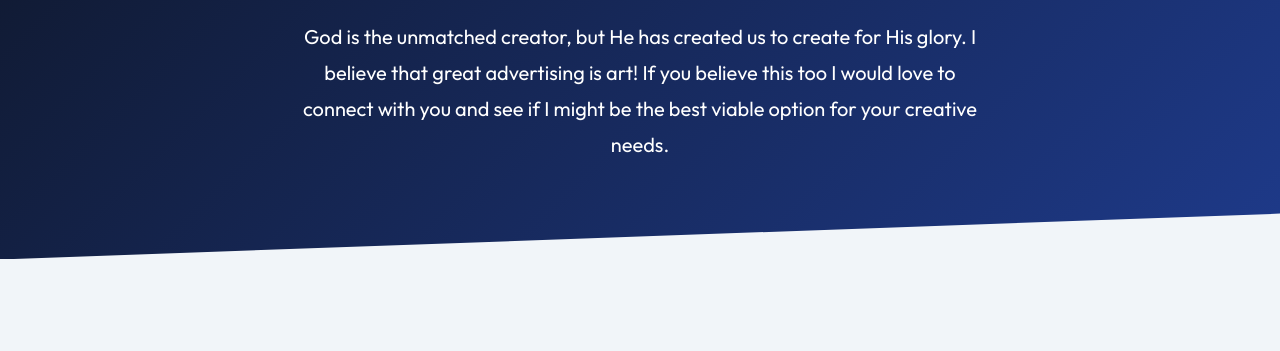
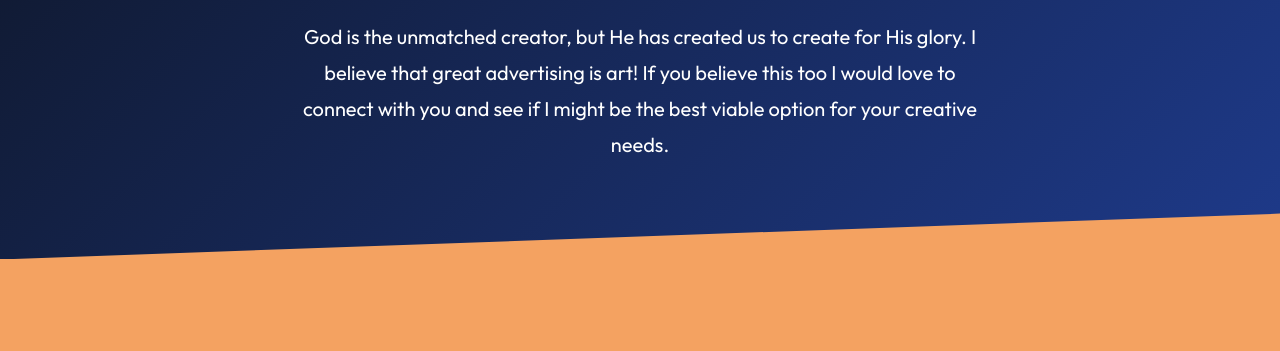
Before and after one commit to nohellforme/michaelgraening.github.io, a plain HTML site: page index.html in a window 1280 px wide. Shown: the part 329-680 px from the top of the page. Drawn offline with Linux system fonts and the light colour scheme.

Commit message:
Update index.html

```diff
--- a/index.html
+++ b/index.html
@@ -9,7 +9,7 @@
     :root {
       --primary-color: #023047;
       --accent-color: #f43f5e;
-      --bg-color: #f1f5f9;
+      --bg-color: #f4a261;
       --text-color: #1e293b;
       --card-bg: #ffffff;
       --highlight: #3b82f6;
```
